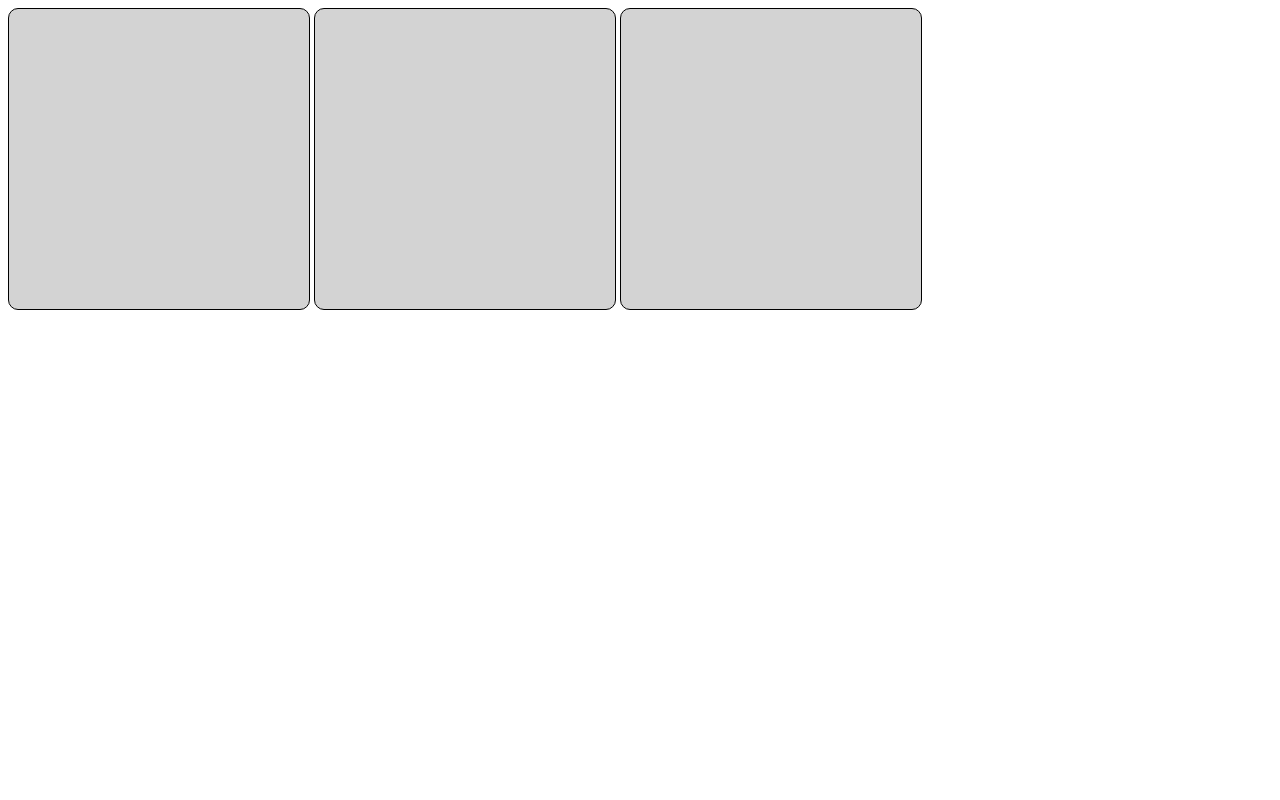
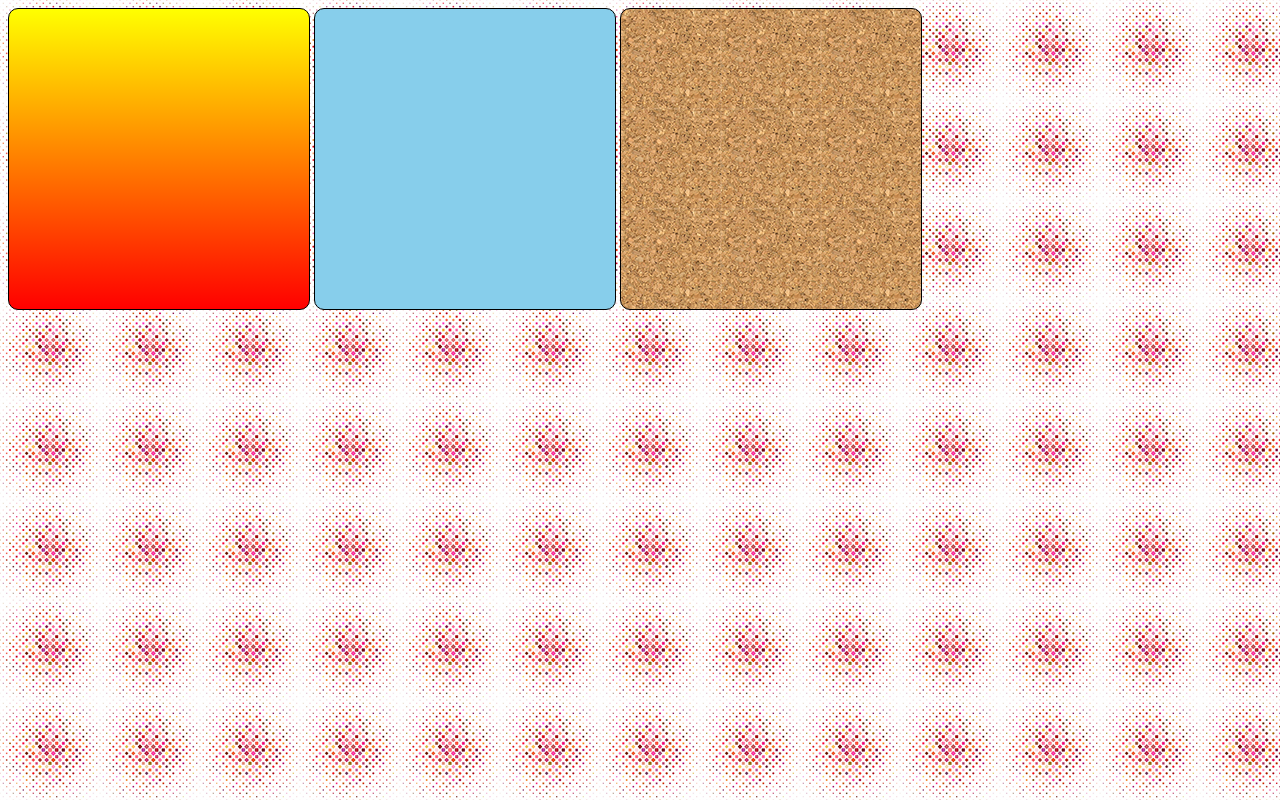
Before and after one commit to GuilhermeGit-hub/html-css, a plain HTML site: page ex022/fundo001.html in a window 1280 px wide. Drawn offline with Linux system fonts and the light colour scheme.

Commit message:
Update fundo001.html

```diff
--- a/ex022/fundo001.html
+++ b/ex022/fundo001.html
@@ -17,15 +17,33 @@
 
         }
 
-        div#q1
+        div#q1 {
+            background-image: linear-gradient(to bottom, yellow, red);
+        }
+
+        div#q2 {
+            background-color: skyblue;
+
+        }
+
+        div#q3 {
+            background-image: url(imagens/pattern004.png);
+
+        }
+
+        body {
+            background-image: url(imagens/pattern002.png);
+        }
+
+
 
     </style>
 </head>
 <body>
 
-    <div class="quadrado"></div>
-    <div class="quadrado"></div>
-    <div class="quadrado"></div>
+    <div class="quadrado" id="q1"></div>
+    <div class="quadrado" id="q2"></div>
+    <div class="quadrado" id="q3"></div>
 
 
 </body>
```
